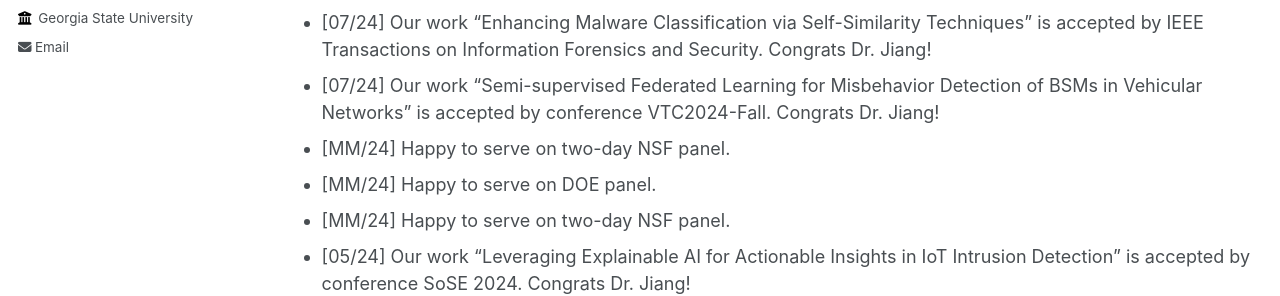
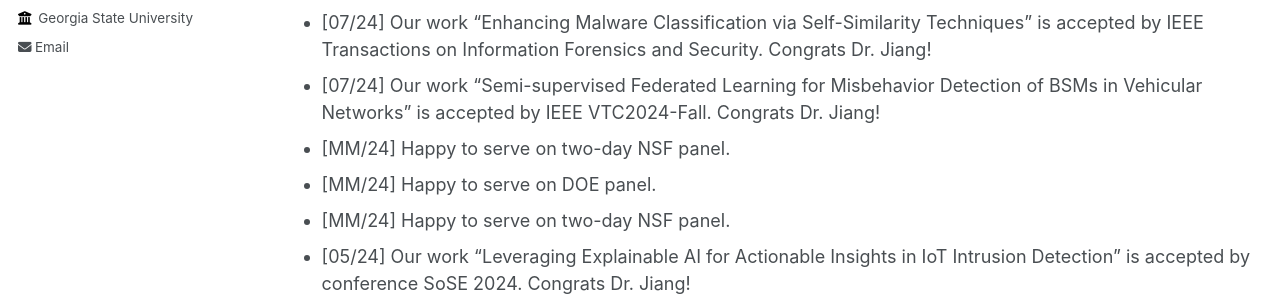
Before and after one commit to suhbrina-perry/suhbrina-perry.github.io, a Jekyll site: the page built from _pages/news.md, in a window 1280 px wide and 900 px high. Shown: the part 309-605 px from the top of the window. Built offline with Jekyll 4.4.1, drawn with Linux system fonts in a browser that asks for light colours.

Commit message:
Update news.md

```diff
--- a/_pages/news.md
+++ b/_pages/news.md
@@ -16,7 +16,7 @@ author_profile: true
 
 - [08/24] Dr. Jiang delivered a research talk "Security and Privacy in AIoT" in NSF Symposium @ UGA!
 - [07/24] Our work "Enhancing Malware Classification via Self-Similarity Techniques" is accepted by IEEE Transactions on Information Forensics and Security. Congrats Dr. Jiang!
-- [07/24] Our work "Semi-supervised Federated Learning for Misbehavior Detection of BSMs in Vehicular Networks" is accepted by conference VTC2024-Fall. Congrats Dr. Jiang!
+- [07/24] Our work "Semi-supervised Federated Learning for Misbehavior Detection of BSMs in Vehicular Networks" is accepted by IEEE VTC2024-Fall. Congrats Dr. Jiang!
 - [MM/24] Happy to serve on two-day NSF panel.
 - [MM/24] Happy to serve on DOE panel.
 - [MM/24] Happy to serve on two-day NSF panel.
```
